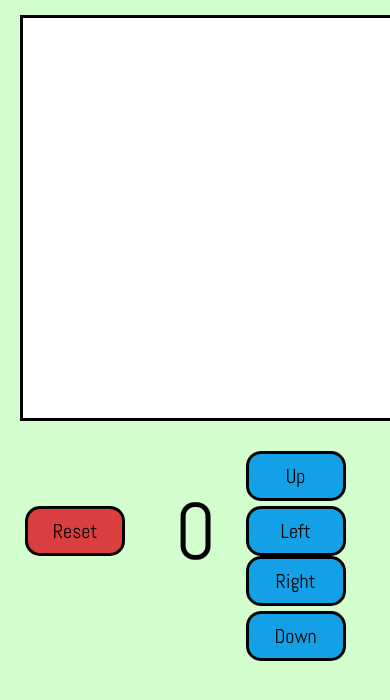
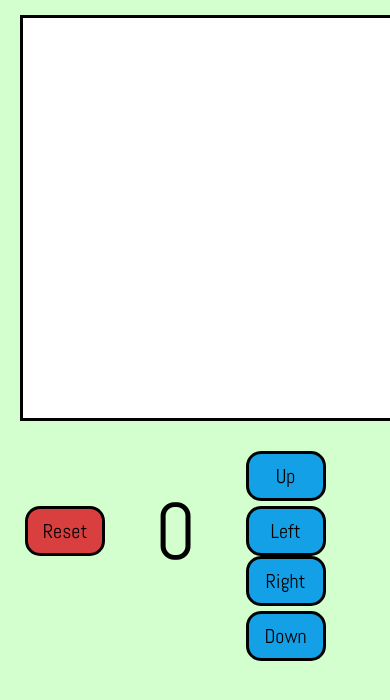
Before and after one commit to psmajdor/Snake_game, a plain HTML site: page index.html in a window 390 px wide. Shown: the top 700 px of the page. Drawn offline with Linux system fonts and the light colour scheme.

Commit message:
phone responsiveness upgrade

```diff
--- a/style.css
+++ b/style.css
@@ -73,7 +73,7 @@ body {
     }
     .button {
         font-size: 18px;
-        width: 120px;
+        width: 100px;
         height: 50px;
         border: 3px solid;
     }
@@ -96,7 +96,7 @@ body {
     }
     .button {
         font-size: 20px;
-        width: 100px;
+        width: 80px;
         height: 50px;
         border: 3px solid;
     }
```
